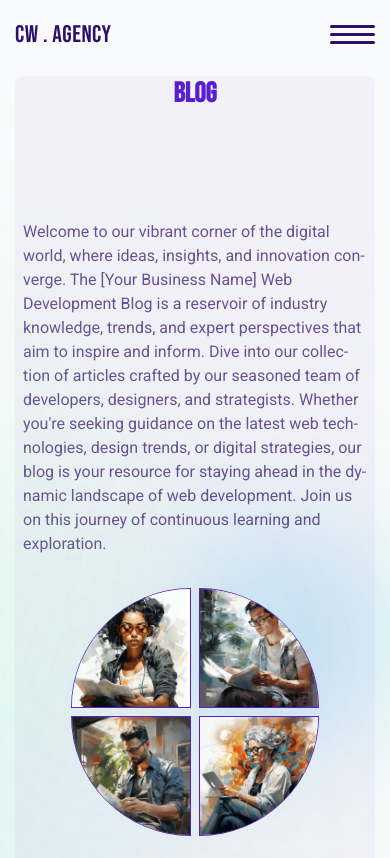
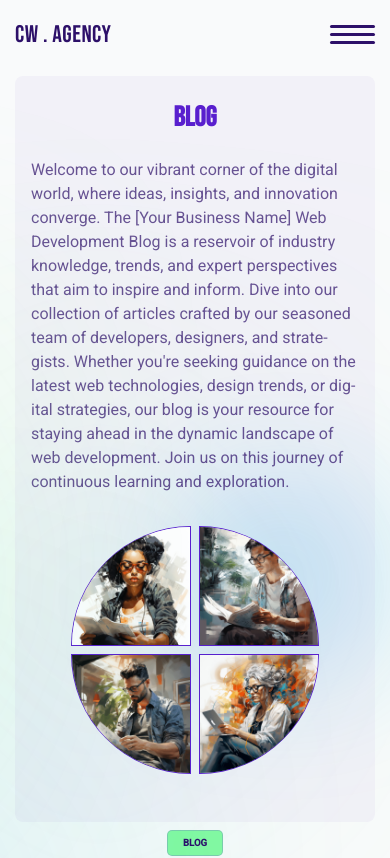
Before and after one commit to ChristianWare/chris-ware-agency, a Next.js app: page /blog in a window 390 px wide. Shown: the top 858 px of the page. Built offline with nearby package versions, Linux system fonts and the light colour scheme.

Commit message:
page intro height fix

```diff
--- a/src/app/components/PageIntro/PageIntro.module.css
+++ b/src/app/components/PageIntro/PageIntro.module.css
@@ -18,8 +18,8 @@
 }
 
 .heading {
-    margin-bottom: 2rem;
-  }
+  margin-bottom: 2rem;
+}
 
 .right {
   position: relative;
@@ -174,7 +174,7 @@
 
 @media screen and (max-width: 480px) {
   .container {
-    padding: 0rem;
+    padding-top: 3rem;
   }
 
   .rightLeft {
@@ -203,8 +203,6 @@
   }
 
   .heading {
-    width: 150px;
-    height: 150px;
     font-size: 3.5rem;
   }
 }
@@ -234,11 +232,6 @@
     height: 120px;
     border-bottom-right-radius: 120px;
   }
-
-  .heading {
-    width: 120px;
-    height: 120px;
-  }
 }
 
 @media screen and (max-width: 358px) {
@@ -266,9 +259,4 @@
     height: 130px;
     border-bottom-right-radius: 130px;
   }
-
-  .heading {
-    width: 130px;
-    height: 130px;
-  }
 }
```
